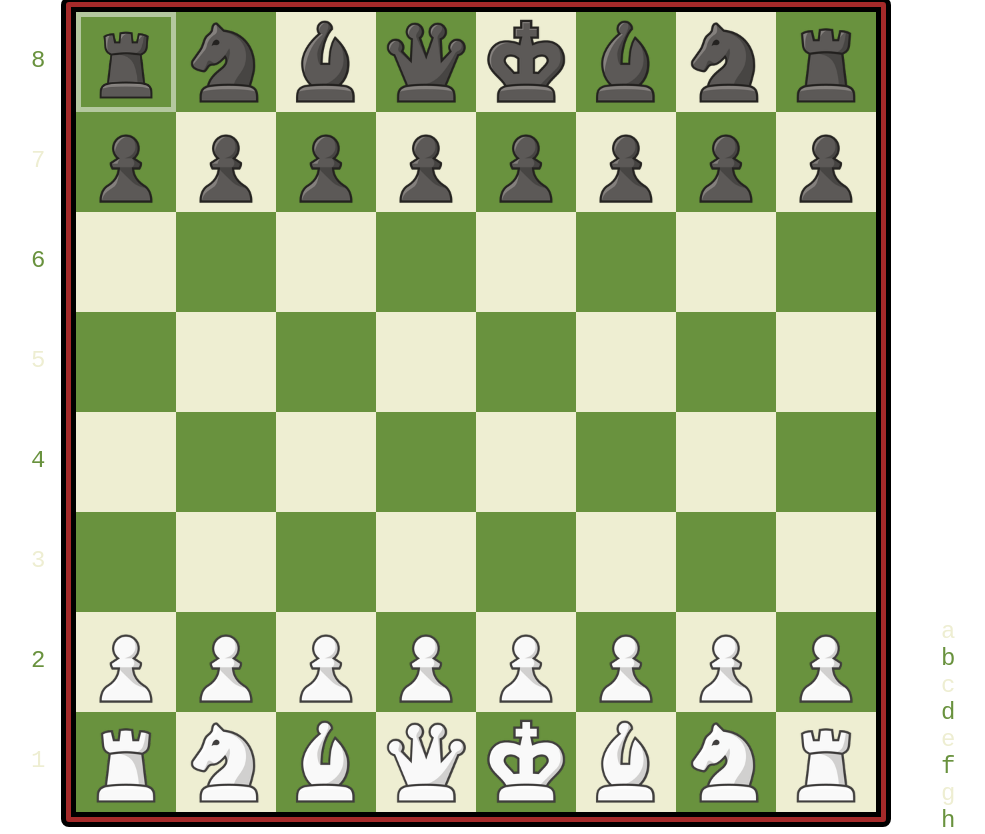
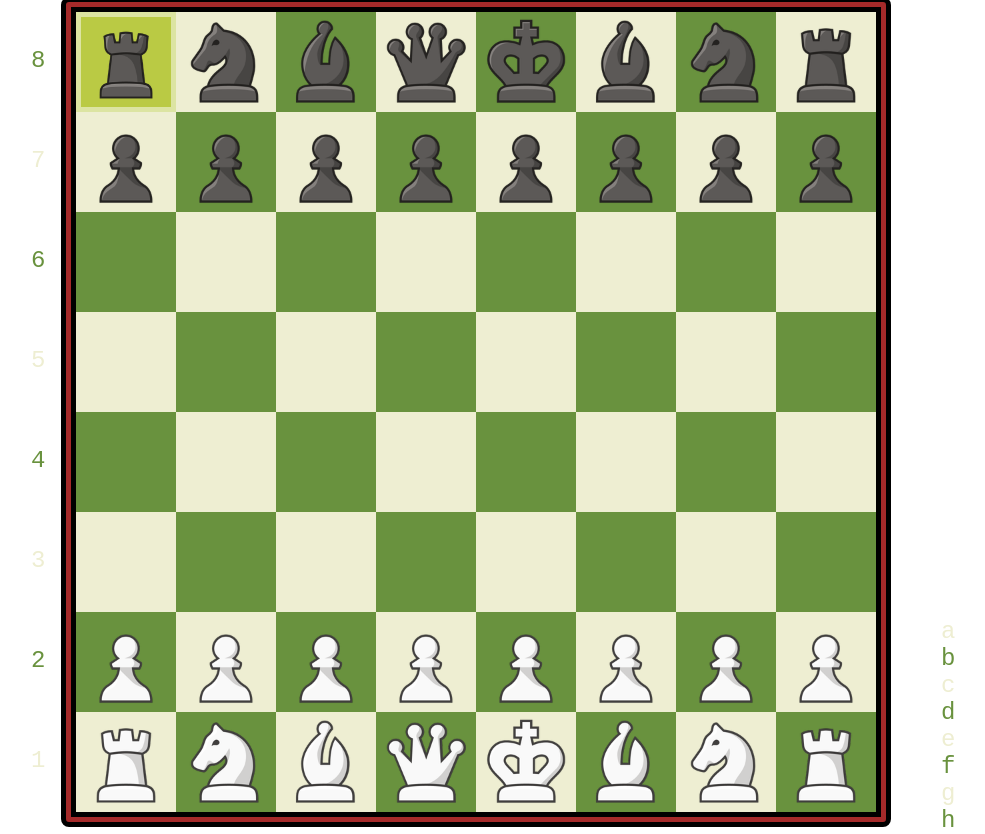
Before and after one commit to Meghashyam12/chess, a plain HTML site: page index.html in a window 1280 px wide. In both pictures the pointer is over the element 415 px from the left and 147 px from the top of the page. Shown: the part 85-919 px from the top of the page, without its empty margins (289-1274 px from the left). Drawn offline with Linux system fonts and the light colour scheme.

Commit message:
fixed hover issues

```diff
--- a/index.html
+++ b/index.html
@@ -6,6 +6,7 @@
       :root {
         --color-light: #eeeed2;
         --color-dark: #69923e;
+        --color-hover: #baca44;
       }
       body {
         margin: 0;
@@ -83,21 +84,21 @@
 
       #board > :nth-child(even) > :nth-child(even),
       #board > :nth-child(odd) > :nth-child(odd) {
-        background-color: var(--color-light);
+        background-color: var(--color-dark);
         box-sizing: border-box;
 
         &:hover {
-          background-color: var(--color-dark);
+          background-color: var(--color-hover);
           border: 5px solid rgba(255, 255, 255, 0.5);
         }
       }
 
       #board > :nth-child(even) > :nth-child(odd),
       #board > :nth-child(odd) > :nth-child(even) {
-        background-color: var(--color-dark);
+        background-color: var(--color-light);
         box-sizing: border-box;
         &:hover {
-          background-color: var(--color-dark);
+          background-color: var(--color-hover);
           border: 5px solid rgba(255, 255, 255, 0.5);
         }
       }
```
